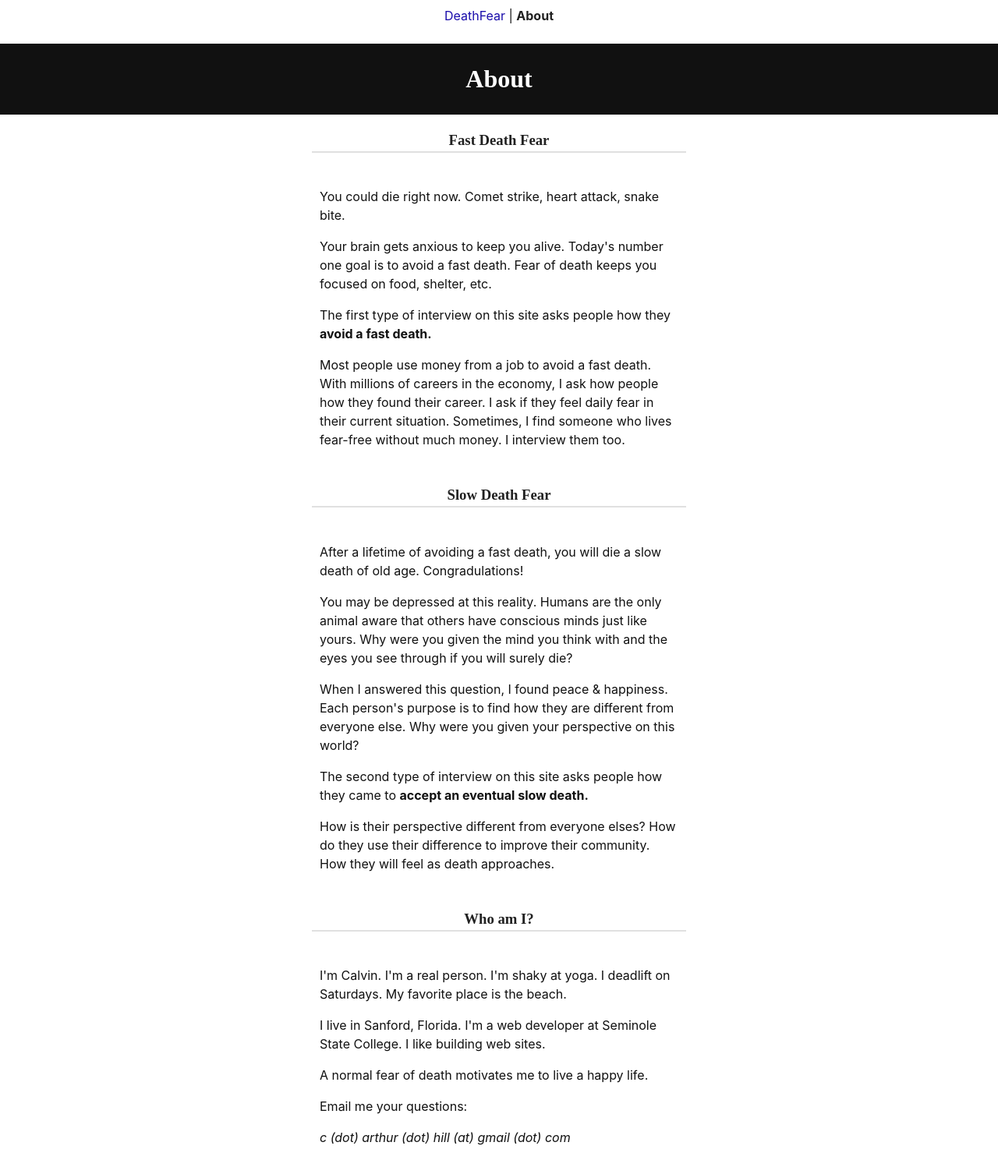
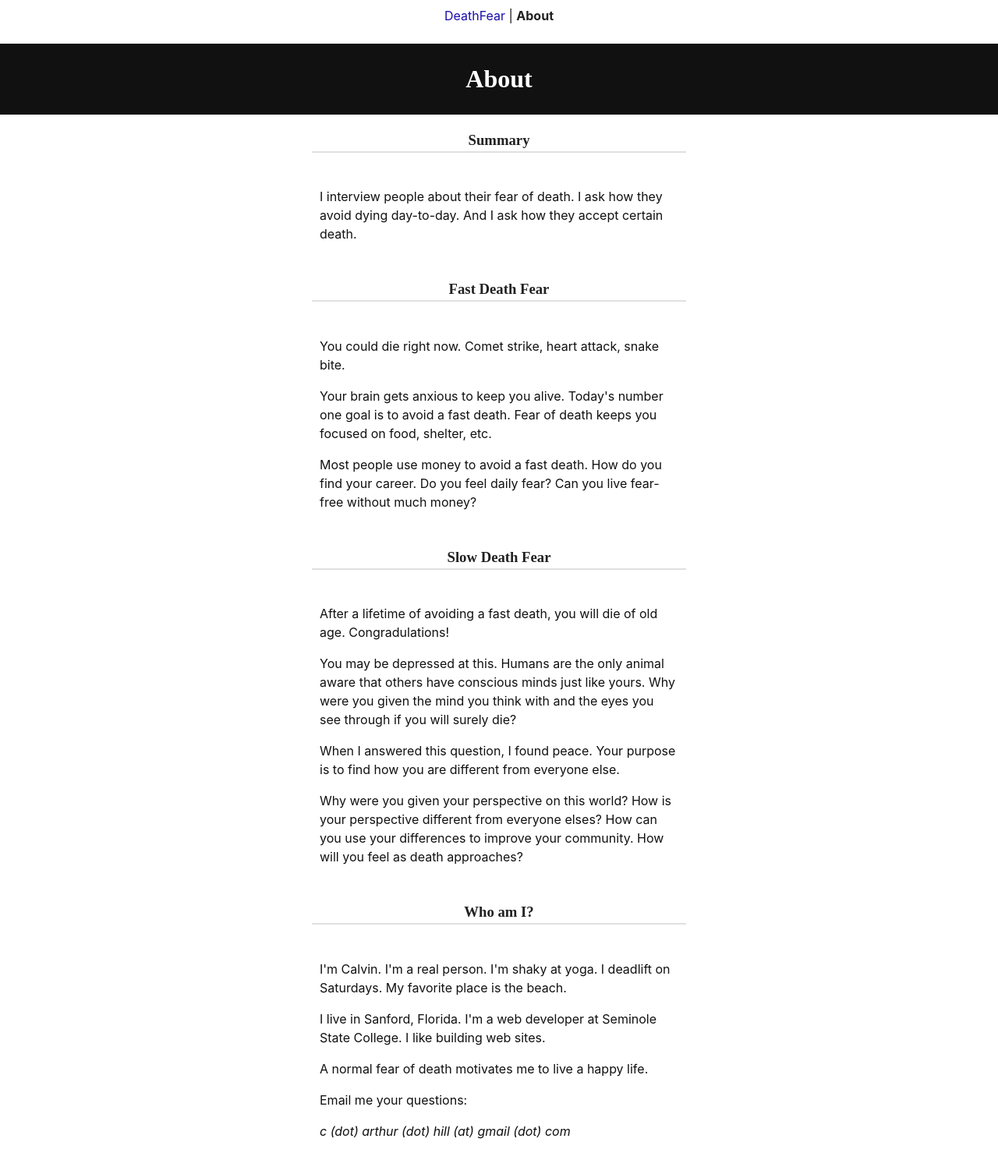
Before and after one commit to c-arthur-hill/questeng, a Django app: page /about in a window 1280 px wide. Shown: the whole page at 78% size. After the commit the page ends 1461 px from the top, so only its background shows below. Run offline with Django 3.2, Linux system fonts and the light colour scheme.

Commit message:
Tweaking about page

```diff
--- a/questionengine/articles/templates/about.html
+++ b/questionengine/articles/templates/about.html
@@ -6,23 +6,27 @@
 {% block content %}
 <div class="column">
     <div class="full-width overflow-hidden">
+        <h3 class="align-center light-bottom-border">Summary</h3>
+    </div>
+    <div class="padding-10">
+        <p>I interview people about their fear of death. I ask how they avoid dying day-to-day. And I ask how they accept certain death.</p>
+    </div>
+    <div class="full-width overflow-hidden">
         <h3 class="align-center light-bottom-border">Fast Death Fear</h3>
     </div>
     <div class="padding-10">
         <p>You could die right now. Comet strike, heart attack, snake bite.</p>
         <p>Your brain gets anxious to keep you alive. Today's number one goal is to avoid a fast death. Fear of death keeps you focused on food, shelter, etc.</p>
-        <p>The first type of interview on this site asks people how they <strong>avoid a fast death.</strong></p>
-        <p>Most people use money from a job to avoid a fast death. With millions of careers in the economy, I ask how people how they found their career. I ask if they feel daily fear in their current situation. Sometimes, I find someone who lives fear-free without much money. I interview them too. </p>
+        <p>Most people use money to avoid a fast death. How do you find your career. Do you feel daily fear? Can you live fear-free without much money?</p>
     </div>
     <div class="full-width overflow-hidden">
         <h3 class="align-center light-bottom-border">Slow Death Fear</h3>
     </div>
     <div class="padding-10">
-        <p>After a lifetime of avoiding a fast death, you will die a slow death of old age. Congradulations!</p>
-        <p>You may be depressed at this reality. Humans are the only animal aware that others have conscious minds just like yours. Why were you given the mind you think with and the eyes you see through if you will surely die?</p>
-        <p>When I answered this question, I found peace & happiness. Each person's purpose is to find how they are different from everyone else. Why were you given your perspective on this world?</p>
-        <p>The second type of interview on this site asks people how they came to <strong>accept an eventual slow death.</strong></p>
-        <p>How is their perspective different from everyone elses? How do they use their difference to improve their community. How they will feel as death approaches.</p>
+        <p>After a lifetime of avoiding a fast death, you will die of old age. Congradulations!</p>
+        <p>You may be depressed at this. Humans are the only animal aware that others have conscious minds just like yours. Why were you given the mind you think with and the eyes you see through if you will surely die?</p>
+        <p>When I answered this question, I found peace. Your purpose is to find how you are different from everyone else.</p>
+        <p>Why were you given your perspective on this world? How is your perspective different from everyone elses? How can you use your differences to improve your community. How will you feel as death approaches?</p>
     </div>
     <div class="full-width overflow-hidden">
         <h3 class="align-center light-bottom-border">Who am I?</h3>
```
